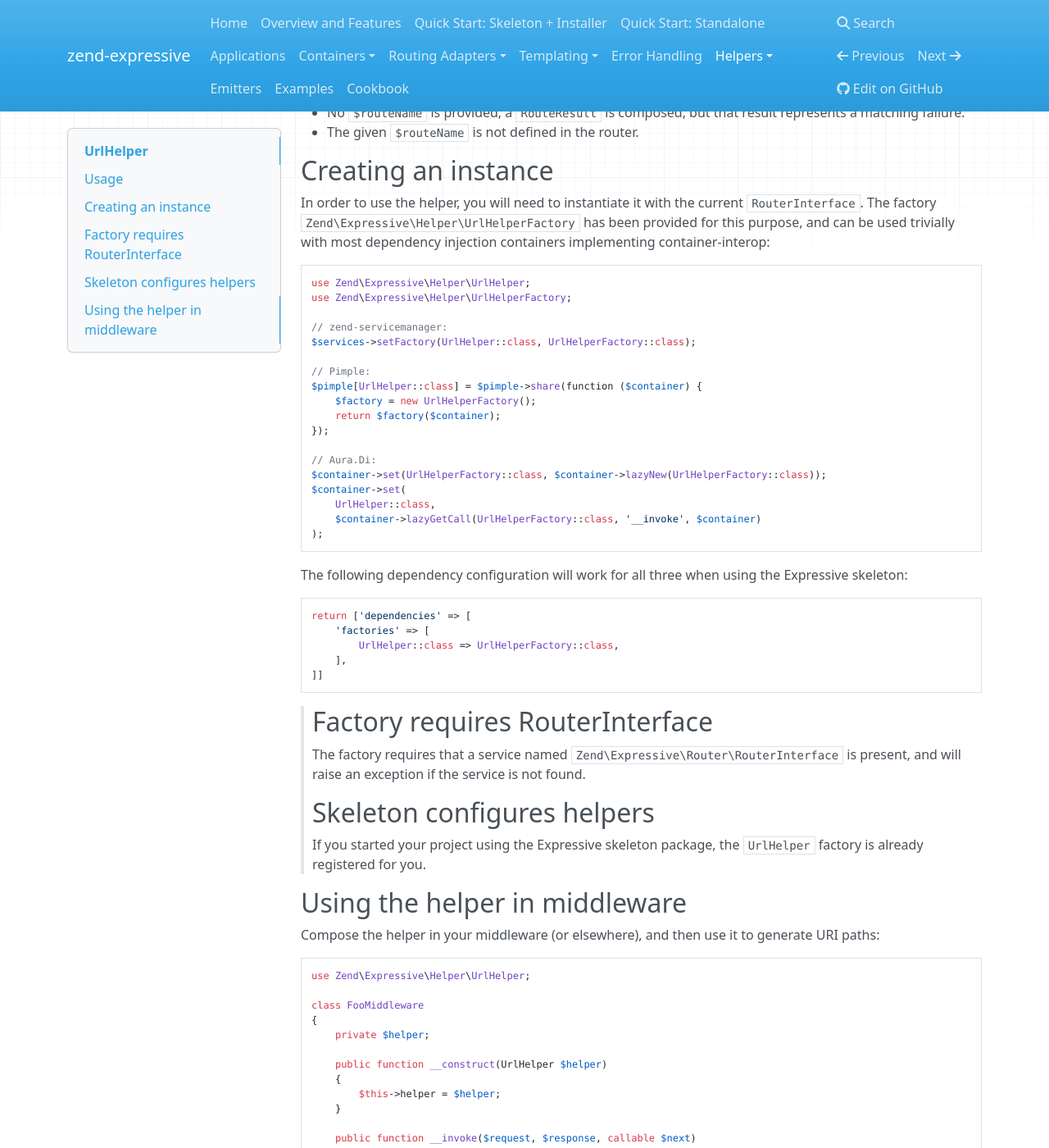
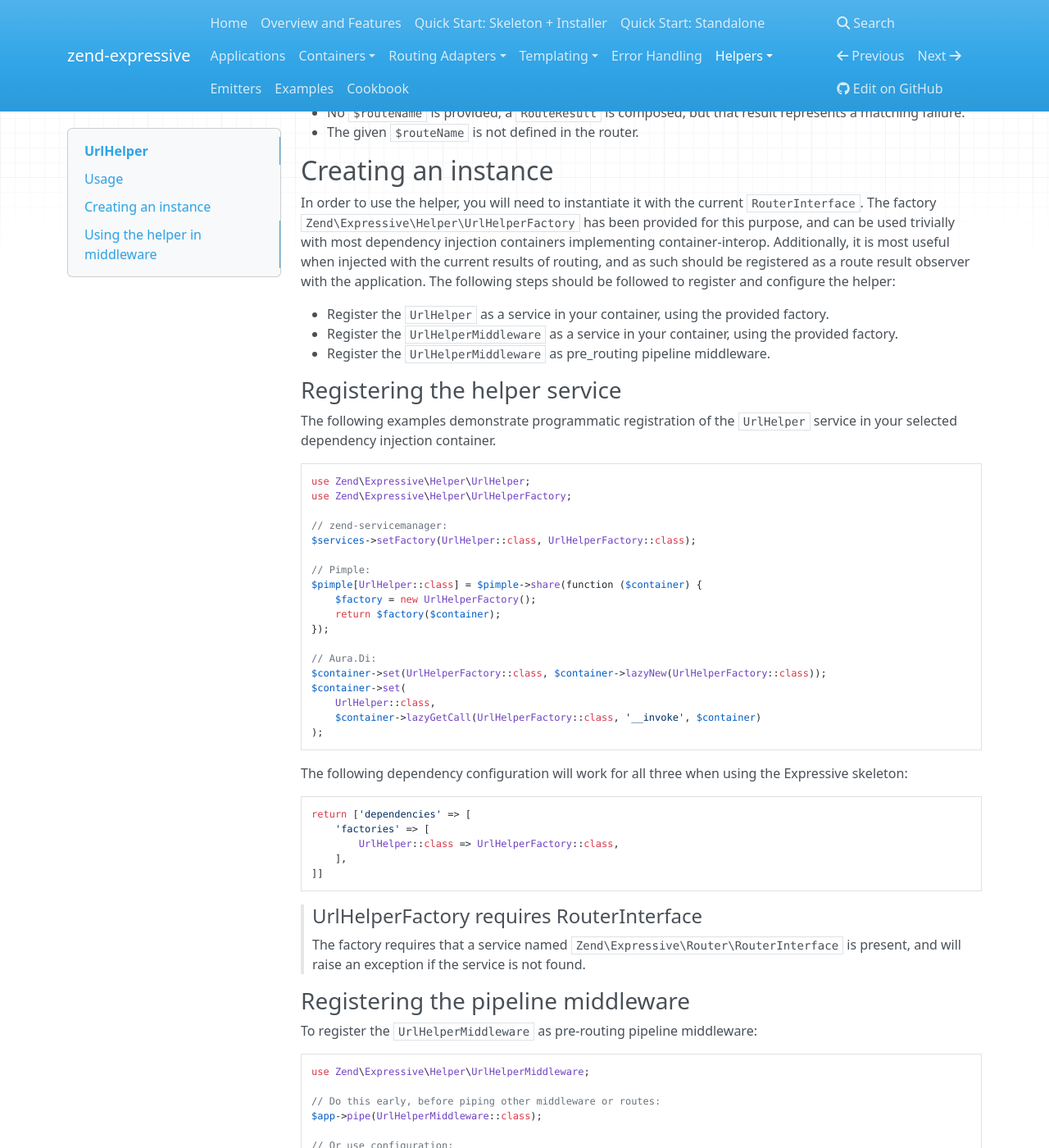
Before and after one commit to zendframework/zend-expressive, an MkDocs documentation site: the page built from doc/book/helpers/url-helper.md, in a window 1280 px wide and 1400 px high, scrolled down 904 px. Shown: the whole window at 82% size. Built offline with MkDocs 1.6.1, drawn with Linux system fonts in a browser that asks for light colours; nearby versions of some CDN libraries; old or Windows-style settings are respelled for this version of MkDocs; some of the changed text lies outside the part shown.

Commit message:
Updated url-helper documentation to 1.2.0
This updates the documentation to follow the changes in zend-expressive-helpers
1.2.0 (and upcoming zend-expressive-skeleton 1.0.0rc4). Additionally, it fixes
the header levels of the notes in the server-url-helper documentation.

````diff
--- a/doc/book/helpers/url-helper.md
+++ b/doc/book/helpers/url-helper.md
@@ -57,7 +57,21 @@ Each method will raise an exception if:
 In order to use the helper, you will need to instantiate it with the current
 `RouterInterface`. The factory `Zend\Expressive\Helper\UrlHelperFactory` has
 been provided for this purpose, and can be used trivially with most
-dependency injection containers implementing container-interop:
+dependency injection containers implementing container-interop. Additionally,
+it is most useful when injected with the current results of routing, and as
+such should be registered as a route result observer with the application. The
+following steps should be followed to register and configure the helper:
+
+- Register the `UrlHelper` as a service in your container, using the provided
+  factory.
+- Register the `UrlHelperMiddleware` as a service in your container, using the
+  provided factory.
+- Register the `UrlHelperMiddleware` as pre_routing pipeline middleware.
+
+### Registering the helper service
+
+The following examples demonstrate programmatic registration of the `UrlHelper`
+service in your selected dependency injection container.
 
 ```php
 use Zend\Expressive\Helper\UrlHelper;
@@ -91,15 +105,55 @@ return ['dependencies' => [
 ]]
 ```
 
-> ## Factory requires RouterInterface
+> #### UrlHelperFactory requires RouterInterface
 >
 > The factory requires that a service named `Zend\Expressive\Router\RouterInterface` is present,
 > and will raise an exception if the service is not found.
 
-> ## Skeleton configures helpers
+### Registering the pipeline middleware
+
+To register the `UrlHelperMiddleware` as pre-routing pipeline middleware:
+
+```php
+use Zend\Expressive\Helper\UrlHelperMiddleware;
+
+// Do this early, before piping other middleware or routes:
+$app->pipe(UrlHelperMiddleware::class);
+
+// Or use configuration:
+// [
+//     'middleware_pipeline' => [
+//         'pre_routing' => [
+//             ['middleware' => UrlHelperMiddleware::class],
+//         ],
+//     ],
+// ]
+```
+
+The following dependency configuration will work for all three when using the
+Expressive skeleton:
+
+```php
+return [
+    'dependencies' => [
+        'factories' => [
+            UrlHelper::class => UrlHelperFactory::class,
+            UrlHelperMiddleware::class => UrlHelperMiddlewareFactory::class,
+        ],
+    ],
+    'middleware_pipeline' => [
+        'pre_routing' => [
+            ['middleware' => UrlHelperMiddleware::class],
+        ],
+    ],
+]
+```
+
+> #### Skeleton configures helpers
 >
 > If you started your project using the Expressive skeleton package, the
-> `UrlHelper` factory is already registered for you.
+> `UrlHelper` and `UrlHelperMiddleware` factories are already registered for
+> you, as is the `UrlHelperMiddleware` pre_routing pipeline middleware.
 
 ## Using the helper in middleware
 
````
Also changed, not shown: doc/book/helpers/server-url-helper.md (+1 -1 lines).
